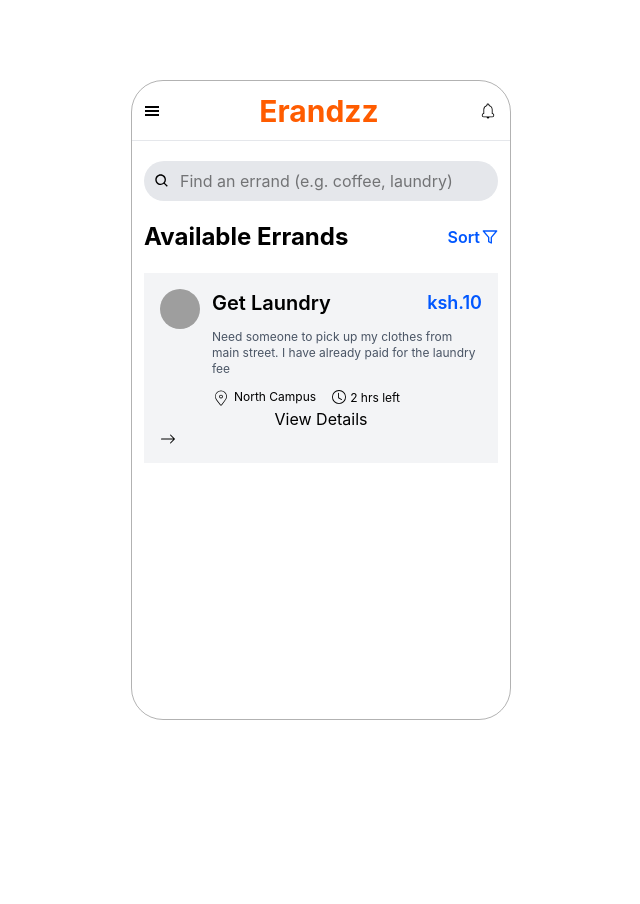
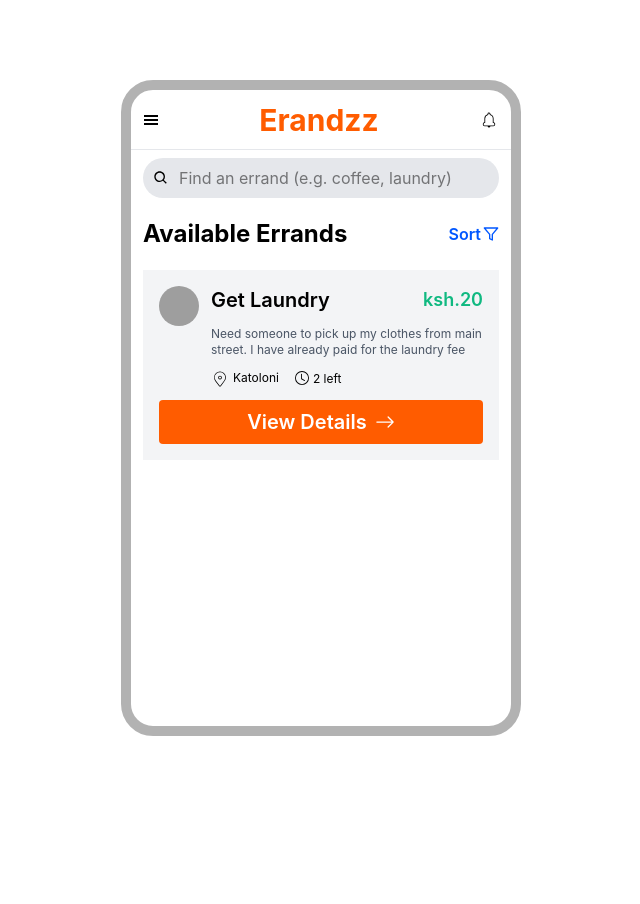
Before and after one commit to migichi47/Errandz, a React (Vite) app: page / in a window 1280 px wide. Shown: the top 904 px of the page, without its empty margins (319-959 px from the left). Before the commit the page ends 800 px from the top, so only its background shows below. Built offline with nearby package versions, Linux system fonts and the light colour scheme; grey boxes are pictures that could not be loaded.

Commit message:
generate html

```diff
--- a/src/Layout.jsx
+++ b/src/Layout.jsx
@@ -1,13 +1,15 @@
 import { Outlet } from "react-router-dom";
 import { Header } from "./components/Header";
+import { Footer } from "./components/Footer";
 
 export function Layout() {
   return (
-    <div className="mx-auto border relative mt-20 rounded-4xl border-black/30 h-[80vh]">
+    <div className="mx-auto relative mt-20 rounded-4xl border-10 border-black/30 h-[82vh]">
       <Header />
-      <main className="pt-20 px-3">
+      <main className="pt-17 px-3">
         <Outlet />
       </main>
+      <Footer />
     </div>
   );
 }
--- /dev/null
+++ b/src/components/Footer.jsx
@@ -0,0 +1,21 @@
+import { CiCirclePlus } from "react-icons/ci";
+import { FaRegUser } from "react-icons/fa";
+import { SiBuzzfeed } from "react-icons/si";
+
+export function Footer() {
+  return (
+    <div className="mt-2 flex justify-center gap-10 [&>button]:border [&>button]:border-black/20 [&>button]:rounded-full [&>button]:flex [&>button]:flex-col [&>button]:p-2 [&>button]:w-15 [&>button]:justify-center [&>button]:items-center">
+      <button className="group">
+        <SiBuzzfeed className="group-hover:" /> <span>Feed</span>
+      </button>
+      <button>
+        <CiCirclePlus />
+        <span>Post</span>
+      </button>
+      <button>
+        <FaRegUser />
+        <span>Profile</span>
+      </button>
+    </div>
+  );
+}
--- a/src/components/Home.jsx
+++ b/src/components/Home.jsx
@@ -3,9 +3,20 @@ import { BsArrowRight, BsClock } from "react-icons/bs";
 import { CiLocationOn } from "react-icons/ci";
 import { FiFilter } from "react-icons/fi";
 
+const errands = [
+  {
+    name: "Get Laundry",
+    price: 20,
+    description:
+      " Need someone to pick up my clothes from main street. I have already paid for the laundry fee",
+    destination: "Katoloni",
+    time: 2,
+  },
+];
+
 export function Home() {
   return (
-    <div className="h-full">
+    <div className="h-185 overflow-scroll">
       <div className="bg-gray-200 flex items-center h-10 rounded-full">
         <BiSearch className="w-10" />
         <input
@@ -23,7 +34,24 @@ export function Home() {
         </div>
       </div>
 
-      <div className="flex flex-col mt-5 bg-gray-100 p-4">
+      <div className="h-full">
+        {errands.map((errand) => (
+          <Errand
+            name={errand.name}
+            price={errand.price}
+            description={errand.description}
+            destination={errand.destination}
+            time={errand.time}
+          />
+        ))}
+      </div>
+    </div>
+  );
+}
+
+function Errand({ name, price, description, destination, time }) {
+  return (
+    <div className="flex flex-col gap-3 mt-5 bg-gray-100 p-4">
       <div className="flex gap-3">
         <img
           src="https://lh3.googleusercontent.com/aida-public/AB6AXuCizjI01qxHM2GVqNDZDZ7CVFFIJQnK2v97h_vT5sYun6ih7K57FhfT6sjEI9Z9oXNpO5jo5pgoB883hLJ0z7wEPYzdKd5OxYDV1LvtlBlwMJC3ISuXturWdVjRov2IqIwrgjE09G2Wjejn8RFNOGko6G33jbFmpKZBGx93i8OiUfyNerR7bnpuAkDL3yyLIjPE272qE585u1YxyzpEVWyOihZh4MbF-uKKfzL51hFpHX4E2ARCkDe6"
@@ -32,32 +60,28 @@ export function Home() {
         />
         <div className="flex flex-col gap-3">
           <div className="flex justify-between">
-              <h2 className="font-semibold text-xl">Get Laundry</h2>
-              <div className="text-lg text-secondary font-semibold">
+            <h2 className="font-semibold text-xl">{name}</h2>
+            <div className="text-lg text-tertiary font-semibold">
               <span>ksh.</span>
-                <span>10</span>
+              <span>{price}</span>
             </div>
           </div>
-            <p className="text-gray-600 text-xs">
-              Need someone to pick up my clothes from main street. I have
-              already paid for the laundry fee
-            </p>
+          <p className="text-gray-600 text-xs">{description}</p>
           <div className="flex gap-4 items-center">
             <div className="flex gap-1">
               <CiLocationOn className="text-lg" />
-                <span className="text-xs">North Campus</span>
+              <span className="text-xs">{destination}</span>
             </div>
             <div className="flex gap-1">
               <BsClock className="text-sm" />
-                <span className="text-xs"> 2 hrs left</span>
+              <span className="text-xs"> {time} left</span>
             </div>
           </div>
         </div>
       </div>
-        <button>
+      <button className="button py-2 cursor-pointer text-white font-semibold text-xl">
         View Details <BsArrowRight />
       </button>
     </div>
-    </div>
   );
 }
--- a/src/index.css
+++ b/src/index.css
@@ -9,6 +9,21 @@
 
 
 body {
-  max-width: 380px;
+  max-width: 400px;
   margin: 0 auto;
 }
+
+@layer components {
+  .button {
+    @apply bg-primary rounded-sm flex justify-center items-center gap-2
+  }
+}
+
+/* Hide scrollbar but keep scrolling */
+::-webkit-scrollbar {
+  display: none;
+}
+
+html {
+  scrollbar-width: none; /* Firefox */
+}
```
Lines whose indentation alone changed are shown as unchanged.
